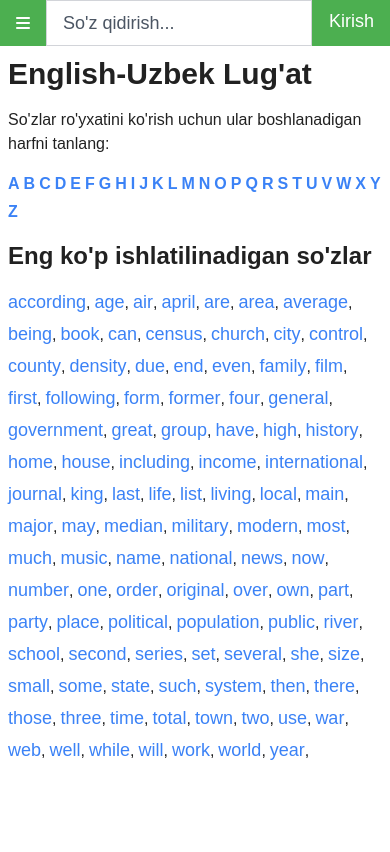
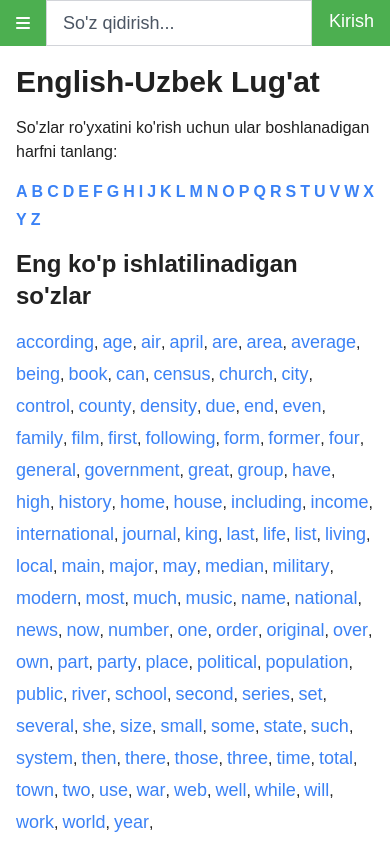
Before and after one commit to r3nzl3rdev/wordcards, a React (Vite) app: page / in a window 390 px wide. Built offline with nearby package versions, Linux system fonts and the light colour scheme.

Commit message:
fix: padding

```diff
--- a/src/App.tsx
+++ b/src/App.tsx
@@ -5,7 +5,7 @@ function App() {
   return (
     <>
       <Header />
-      <div className="p-2 md:p-8 mt-12">
+      <div className="p-4 md:p-8 mt-12">
         <Outlet />
       </div>
     </>
```
